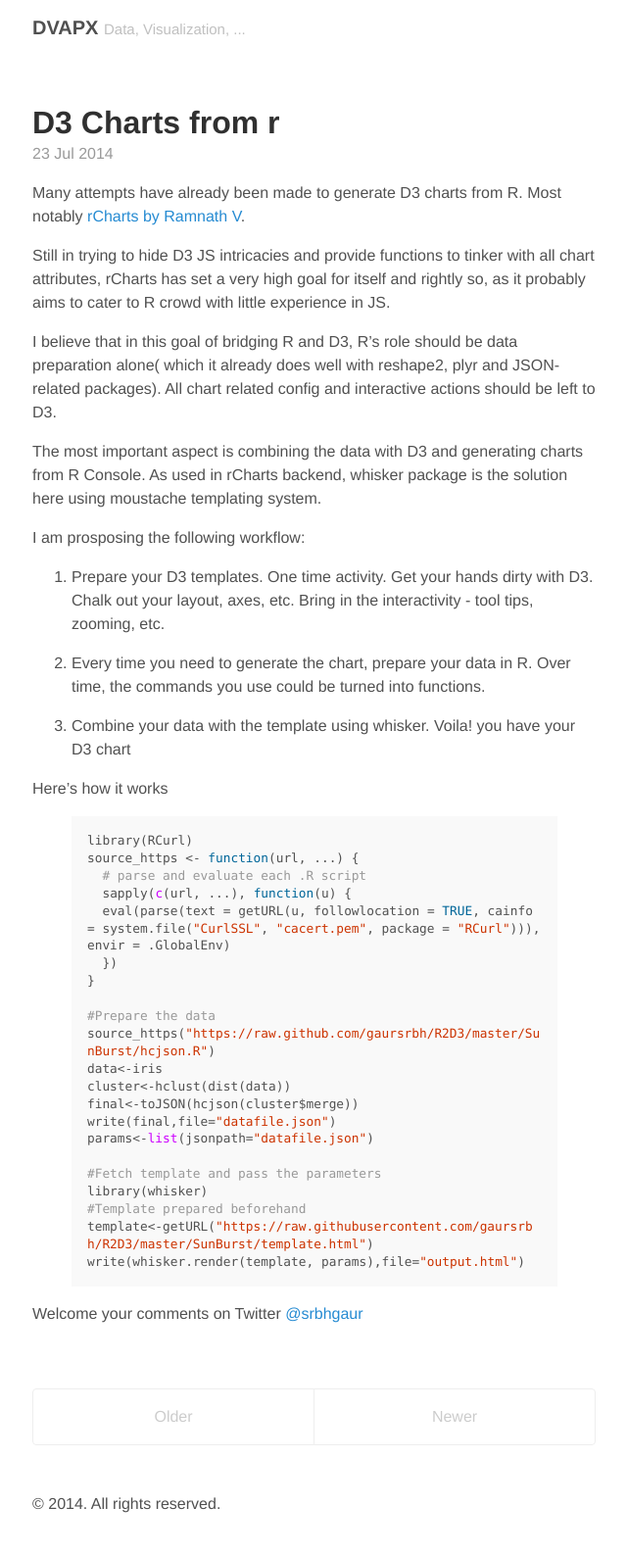
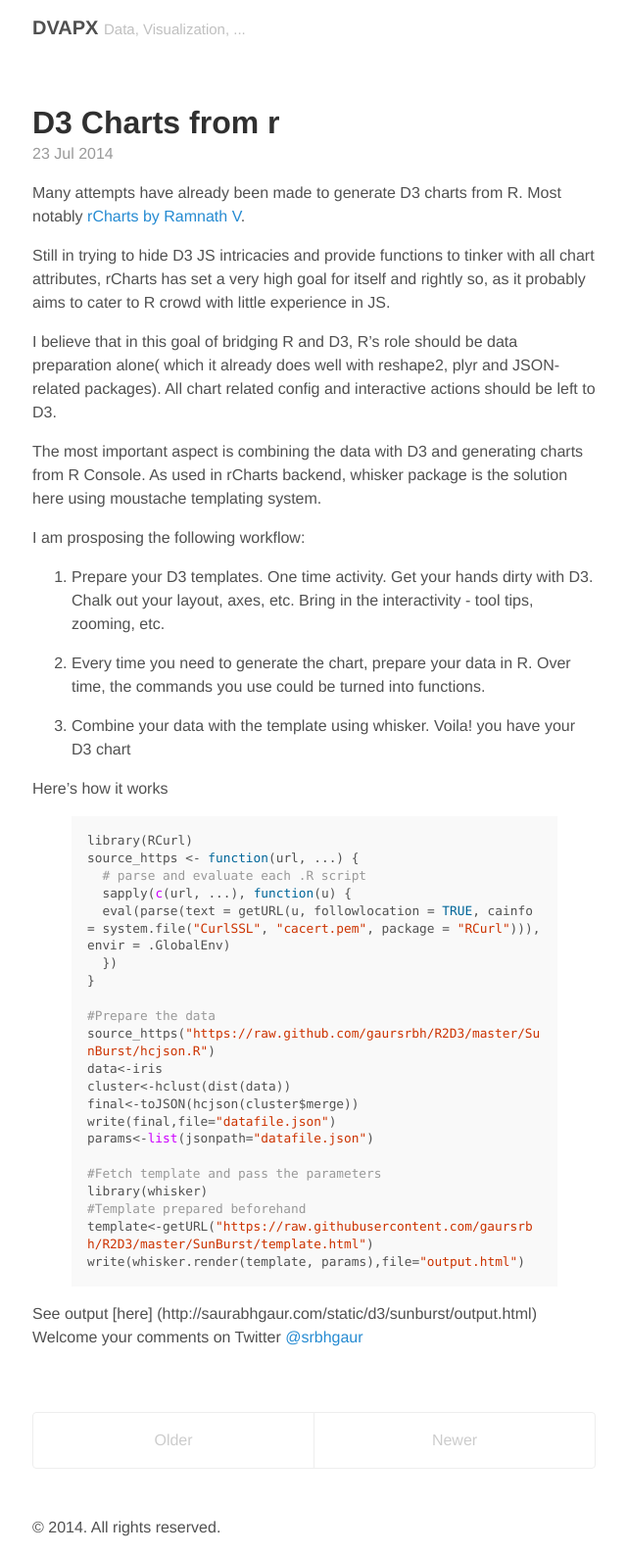
Before and after one commit to gaursrbh/gaursrbh.github.io, a Jekyll site: the page built from index.html, in a window 1280 px wide. Shown: the whole page at 98% size, without its empty margins (319-959 px from the left). Built offline with Jekyll 4.4.1, drawn with Linux system fonts in a browser that asks for light colours; Markdown is read by kramdown in place of the engine named in the settings; the list of posts is cut into pages by our own code; before the commit the page ends 1563 px from its top, so only the background shows below that.

Commit message:
Update 2014-07-23-D3-Charts from R.md

```diff
--- a/_posts/2014-07-23-D3-Charts from R.md
+++ b/_posts/2014-07-23-D3-Charts from R.md
@@ -40,4 +40,5 @@ template<-getURL("https://raw.githubusercontent.com/gaursrbh/R2D3/master/SunBurs
 write(whisker.render(template, params),file="output.html")
 {% endhighlight %}
 
+See output [here] (http://saurabhgaur.com/static/d3/sunburst/output.html)
 Welcome your comments on Twitter [@srbhgaur](https://twitter.com/srbhgaur)
```
